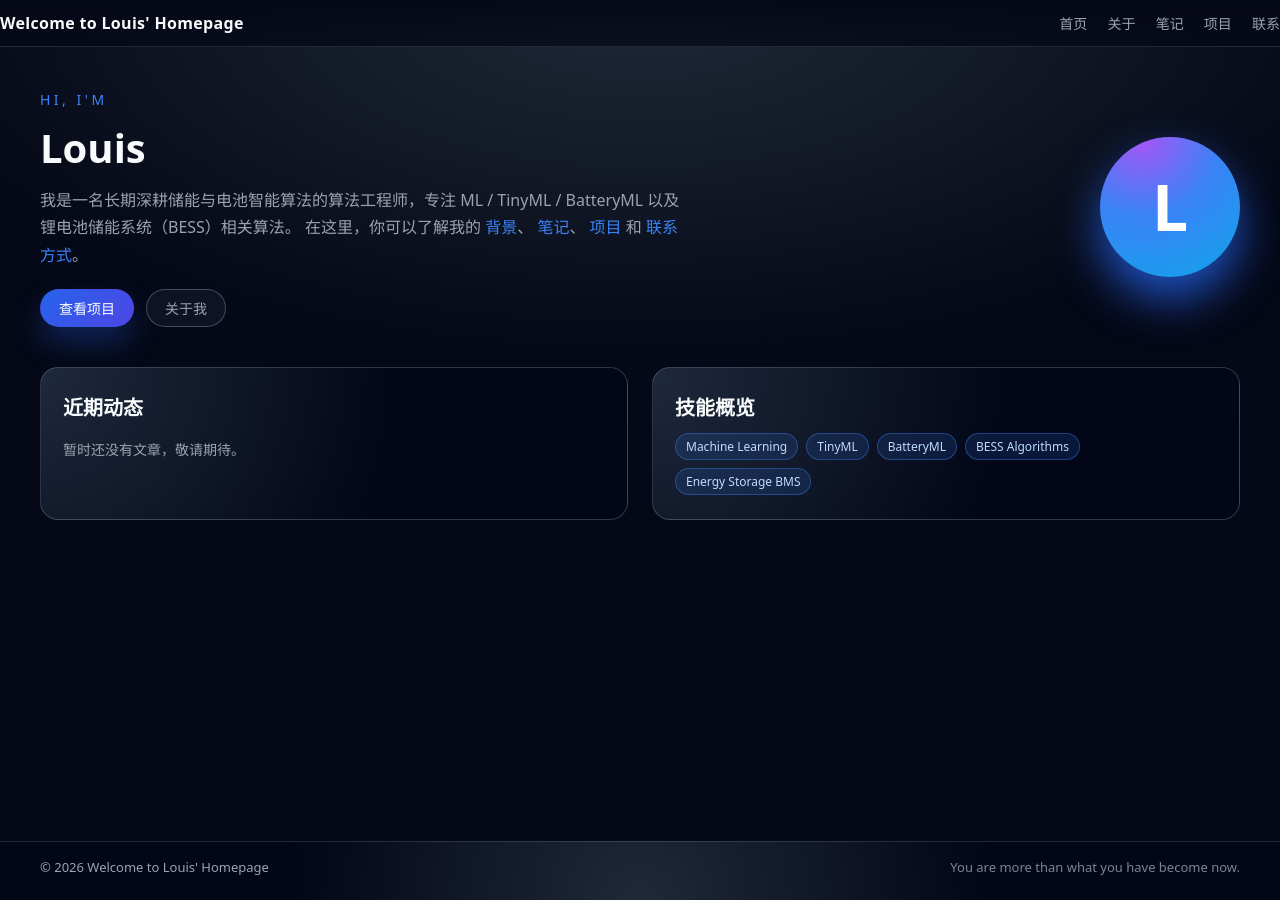
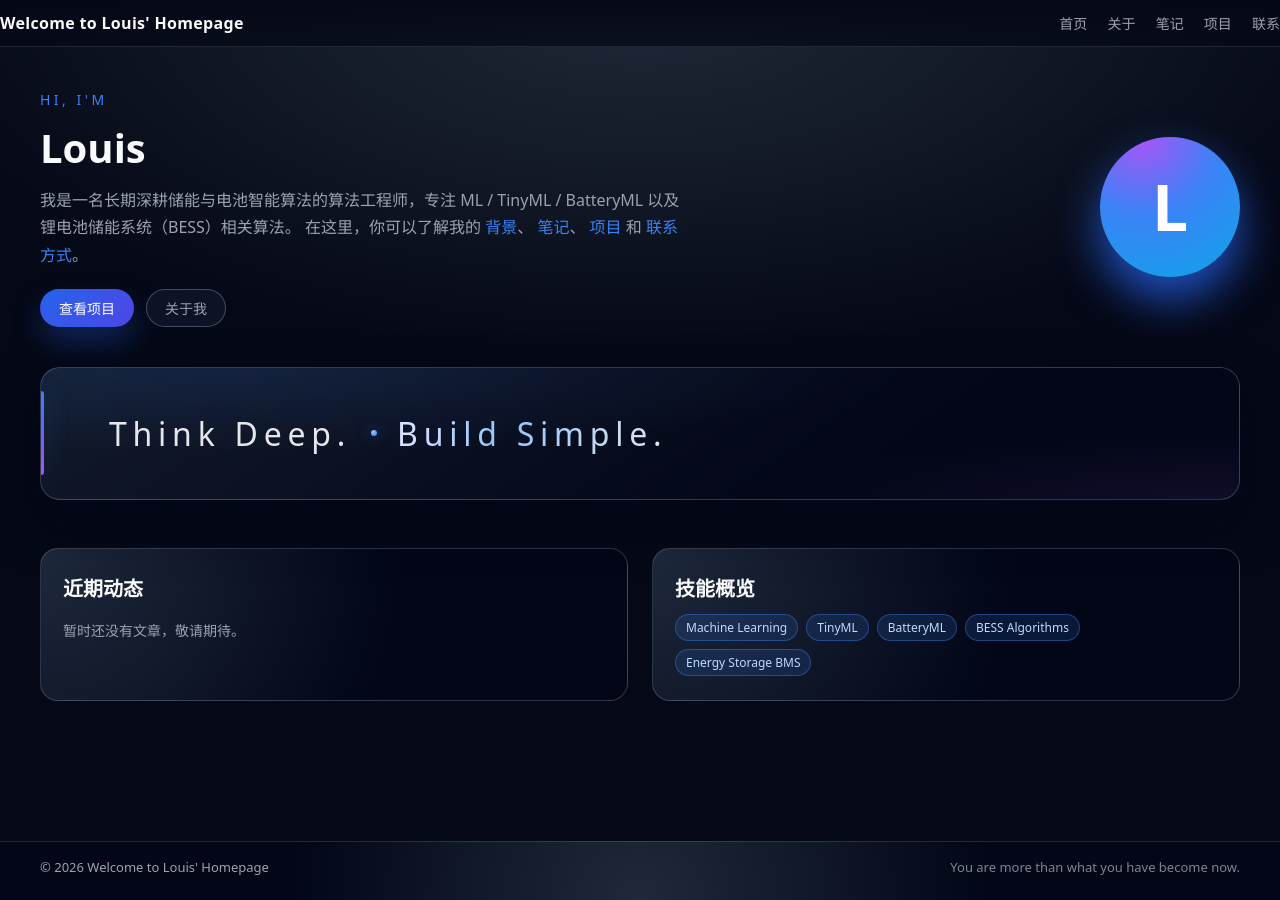
Before and after one commit to louislog/louislog.github.io, a Jekyll site: the page built from index.md, in a window 1280 px wide. Built offline with Jekyll 4.4.1, drawn with Linux system fonts in a browser that asks for light colours.

Commit message:
Enhance homepage with slogan showcase section and update contact instructions; refine notes section title for clarity and improve CSS styling for slogan display.

```diff
--- a/assets/css/style.css
+++ b/assets/css/style.css
@@ -198,6 +198,84 @@ a:hover {
   color: white;
 }
 
+.slogan-showcase {
+  position: relative;
+  margin: 8px 0 48px;
+  padding: clamp(28px, 5vw, 44px) clamp(24px, 4vw, 40px);
+  border-radius: 20px;
+  border: 1px solid var(--border-subtle);
+  background: radial-gradient(
+      ellipse 100% 120% at 15% 0%,
+      rgba(59, 130, 246, 0.12) 0%,
+      transparent 55%
+    ),
+    radial-gradient(
+      ellipse 80% 100% at 100% 100%,
+      rgba(168, 85, 247, 0.08) 0%,
+      transparent 50%
+    ),
+    linear-gradient(145deg, rgba(30, 41, 59, 0.55) 0%, #020617 72%);
+  box-shadow: 0 24px 48px rgba(2, 6, 23, 0.55);
+  overflow: hidden;
+}
+
+.slogan-showcase::before {
+  content: "";
+  position: absolute;
+  left: 0;
+  top: 18%;
+  bottom: 18%;
+  width: 3px;
+  border-radius: 0 3px 3px 0;
+  background: linear-gradient(180deg, #3b82f6, #6366f1 45%, #a855f7);
+  box-shadow: 0 0 24px rgba(59, 130, 246, 0.45);
+}
+
+.slogan-showcase-inner {
+  position: relative;
+  padding-left: clamp(16px, 3vw, 28px);
+}
+
+.slogan-showcase-text {
+  margin: 0;
+  display: flex;
+  flex-wrap: wrap;
+  align-items: center;
+  gap: clamp(12px, 2.5vw, 20px);
+  font-size: clamp(1.2rem, 3.2vw, 2rem);
+  font-weight: 200;
+  letter-spacing: 0.18em;
+  text-transform: none;
+  line-height: 1.35;
+  color: #f9fafb;
+}
+
+.slogan-line {
+  white-space: nowrap;
+}
+
+.slogan-line:first-of-type {
+  color: #e5e7eb;
+}
+
+.slogan-line:last-of-type {
+  font-weight: 400;
+  background: linear-gradient(110deg, #e0e7ff 0%, #93c5fd 40%, #e5e7eb 100%);
+  -webkit-background-clip: text;
+  background-clip: text;
+  color: transparent;
+}
+
+.slogan-separator {
+  display: inline-block;
+  width: 6px;
+  height: 6px;
+  border-radius: 50%;
+  background: radial-gradient(circle at 30% 30%, #93c5fd, #3b82f6);
+  box-shadow: 0 0 14px rgba(59, 130, 246, 0.65);
+  flex-shrink: 0;
+}
+
 .sections-grid {
   display: grid;
   grid-template-columns: repeat(2, 1fr);
@@ -334,4 +412,23 @@ code {
     margin-left: 0;
     margin-right: 16px;
   }
+
+  .slogan-showcase-text {
+    letter-spacing: 0.12em;
+    font-size: clamp(1.05rem, 4.2vw, 1.45rem);
+    flex-direction: column;
+    align-items: flex-start;
+    gap: 10px;
+  }
+
+  .slogan-line {
+    white-space: normal;
+  }
+
+  .slogan-separator {
+    width: 36px;
+    height: 2px;
+    border-radius: 999px;
+    margin: 2px 0;
+  }
 }
--- a/index.md
+++ b/index.md
@@ -27,6 +27,16 @@ title: "Home"
   </div>
 </div>
 
+<section class="slogan-showcase" aria-label="站点理念">
+  <div class="slogan-showcase-inner">
+    <p class="slogan-showcase-text">
+      <span class="slogan-line">Think Deep.</span>
+      <span class="slogan-separator" aria-hidden="true"></span>
+      <span class="slogan-line">Build Simple.</span>
+    </p>
+  </div>
+</section>
+
 <div class="sections-grid">
   <section class="section">
     <h2>近期动态</h2>
```
Also changed, not shown: contact.md (+0 -2 lines), notes.md (+1 -1 lines).
